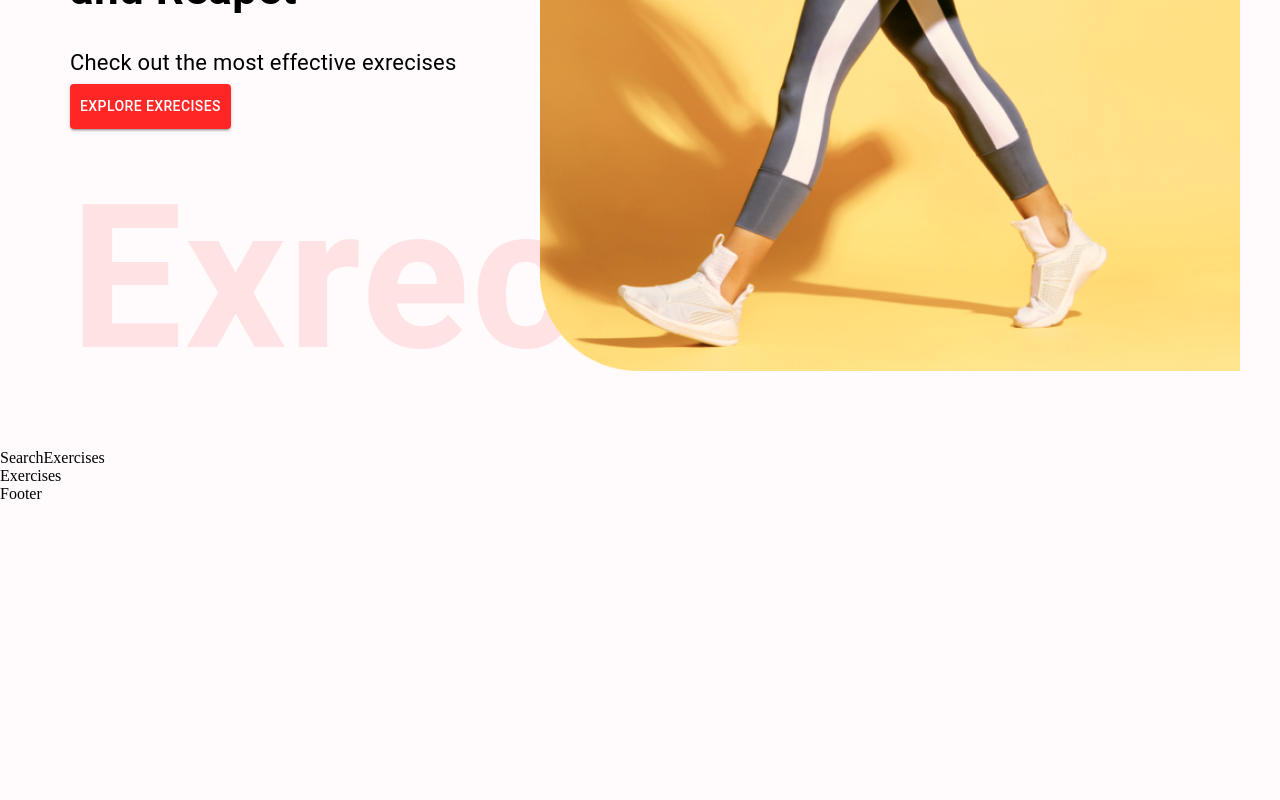
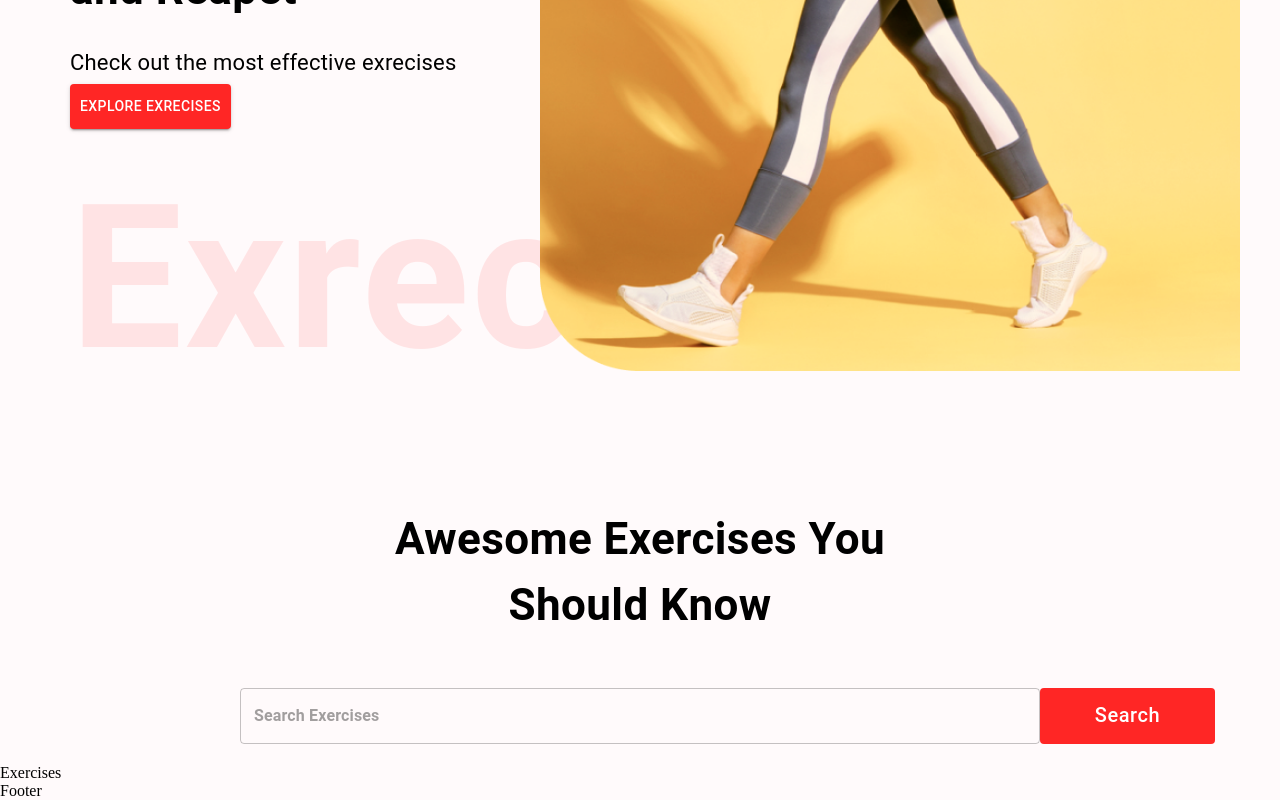
Before and after one commit to Bagrianow/gym_ex, a React (Create React App) app: page / in a window 1280 px wide. Shown: the part 495-1295 px from the top of the page. Before the commit the page ends 998 px from the top, so only its background shows below. Built offline with nearby package versions, Linux system fonts and the light colour scheme.

Commit message:
logic for second page is done

```diff
--- a/src/components/Navbar.js
+++ b/src/components/Navbar.js
@@ -3,7 +3,6 @@ import { Link } from "react-router-dom";
 import { Stack } from "@mui/material";
 
 import Logo from "../assets/images/Logo.png";
-import { BorderBottom, Margin } from "@mui/icons-material";
 
 const Navbar = () => {
   return (
--- a/src/components/SearchExercises.js
+++ b/src/components/SearchExercises.js
@@ -1,7 +1,48 @@
-import React from "react";
+import React, { useEffect, useState } from "react";
+import { Box, Button, Stack, TextField, Typography } from "@mui/material";
 
 const SearchExercises = () => {
-  return <div>SearchExercises</div>;
+  return (
+    <Stack alignItems="center" mt="37px" justifyContent="center" p="20px">
+      <Typography
+        fontWeight="700"
+        sx={{ fontSize: { lg: "44px", xs: "30px" } }}
+        mb="50px"
+        textAlign="center"
+      >
+        Awesome Exercises You <br /> Should Know
+      </Typography>
+      <box position="relative" mb="72px">
+        <TextField
+          sx={{
+            input: { fontWeight: "700", border: "none", borderRadius: "4px" },
+            width: { lg: "800px", xs: "350px" },
+            backgroundColor: "fff",
+            borderRadius: "40px",
+          }}
+          heigh="76px"
+          value=""
+          onChange={(e) => {}}
+          placeholder="Search Exercises"
+          type="text"
+        />
+        <Button
+          className="search-btn"
+          sx={{
+            backgroundColor: "#ff2625",
+            color: "#fff",
+            textTransform: "none",
+            width: { lg: "175px", xs: "80px" },
+            fontSize: { lg: "20px", sx: "14px" },
+            height: "56px",
+            position: "absolute",
+          }}
+        >
+          Search
+        </Button>
+      </box>
+    </Stack>
+  );
 };
 
 export default SearchExercises;
```
